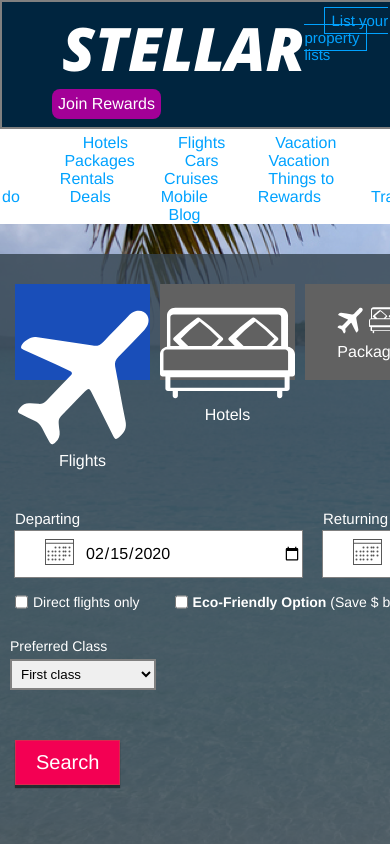
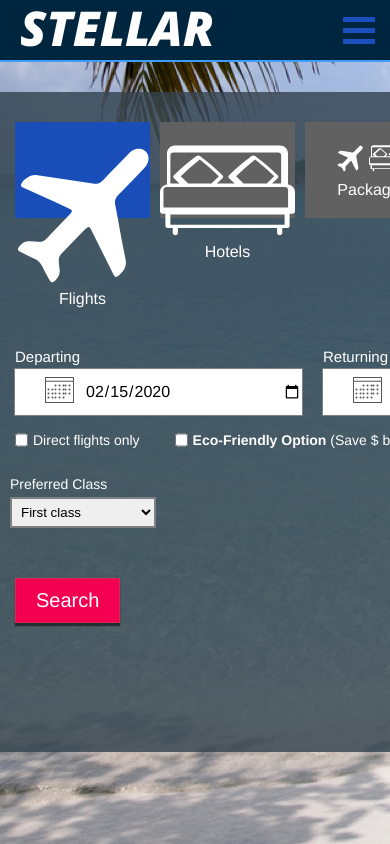
Before and after one commit to taubman33/Stellar, a React (Create React App) app in the folder client/: page / in a window 390 px wide. Shown: the top 844 px of the page. Built offline with nearby package versions, Linux system fonts and the light colour scheme.

Commit message:
responsive header styling

```diff
--- a/client/src/components/shared/Nav.jsx
+++ b/client/src/components/shared/Nav.jsx
@@ -14,6 +14,11 @@
         <Link to='#' className='nav-link'>Account</Link>
         <Link to='#' className='nav-link'>My lists</Link>
       </nav>
+      <div className='hamburger-box'>
+        <p className='hamburger-rect'></p>
+        <p className='hamburger-rect'></p>
+        <p className='hamburger-rect'></p>
+      </div>
     </div>
     <nav className='nav-main'>
       <Link to='#' className='nav-link'>Hotels</Link>
--- a/client/src/css/Home.css
+++ b/client/src/css/Home.css
@@ -154,3 +154,7 @@
   border: solid 1px #d9294e;
   padding: 10px 20px;
 }
+
+@media (max-width < 500) {
+
+}
--- a/client/src/css/Nav.css
+++ b/client/src/css/Nav.css
@@ -76,3 +76,43 @@
 .nav-main * {
   margin: 0 25px;
 }
+
+.hamburger-box {
+  display: none;
+}
+
+@media (max-width: 500px) {
+  .join-rewards.nav-link {
+    display: none;
+  }
+  .nav-main, .nav-user {
+    display: none;
+  }
+
+  .big-logo {
+    font-size: 48px;
+    margin-top: -10px;
+    margin-left: 20px;
+  }
+
+  .nav {
+    height: 60px;
+    border: none;
+    border-bottom: 2px solid #419BF9;
+  }
+
+  .hamburger-box {
+    display: flex;
+    flex-flow: column;
+    align-items: flex-end;
+    margin-top: 14px;
+    margin-right: 15px;
+  }
+
+  .hamburger-rect {
+    background-color: #1950BD;
+    padding: 2.5px;
+    width: 27px;
+    margin: 3px 0;
+  }
+}
```
